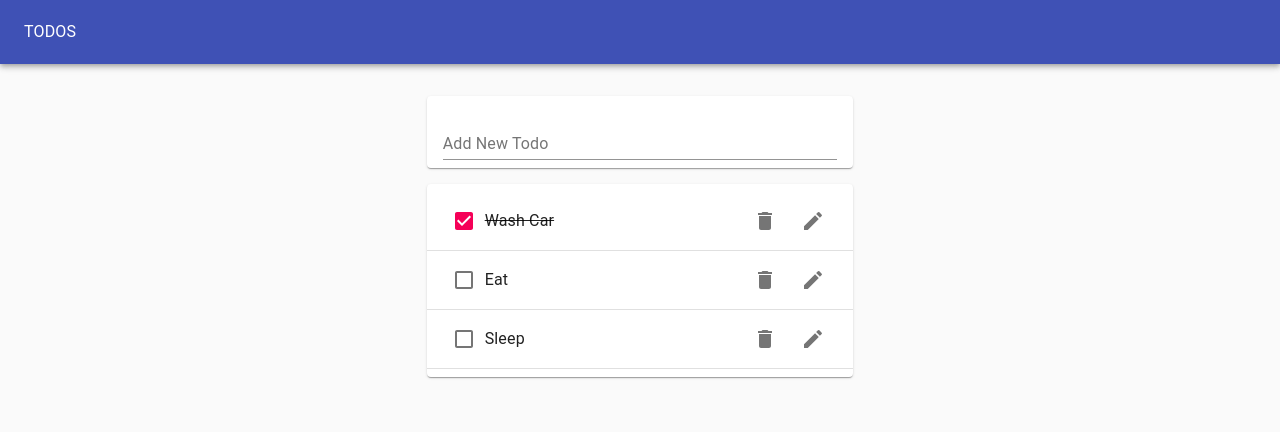
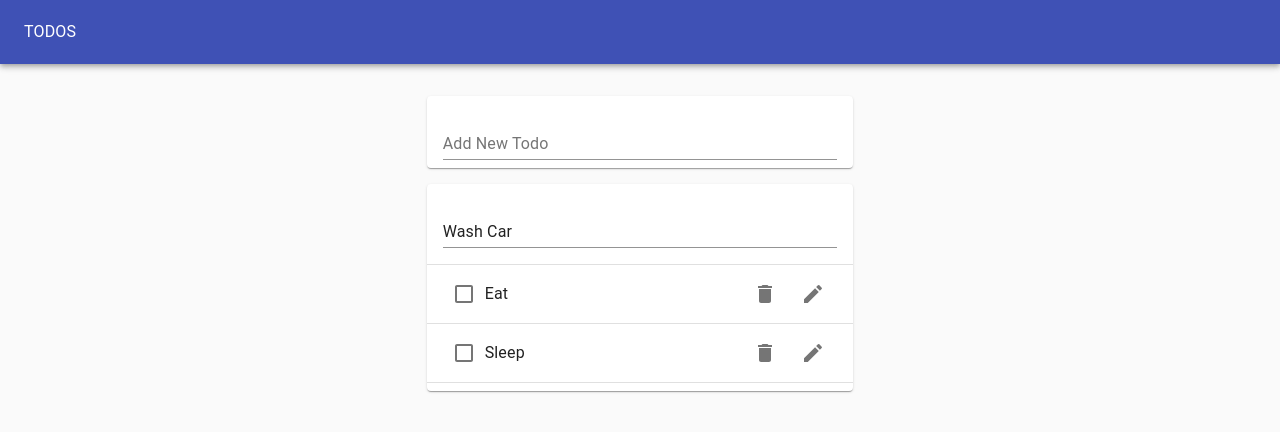
Before and after one commit to Tuaev/Material-UI-todo-list-app, a React (Create React App) app: page / in a window 1280 px wide. Both pictures are taken after a click on the button 813 px from the left and 221 px from the top of the page. Shown: the top 432 px of the page. Built offline with nearby package versions, Linux system fonts and the light colour scheme; the HTML template or start-up script is replaced by a standard one.

Commit message:
Add toggle edit functionality

```diff
--- /dev/null
+++ b/src/components/EditForm.js
@@ -0,0 +1,21 @@
+import React from 'react';
+import { TextField } from '@material-ui/core';
+import useInputState from 'src/hooks/useInputState';
+
+function EditForm({ id, task, editTodo, toggle }) {
+  const [value, handleChange, reset] = useInputState(task);
+
+  const handleSubmit = (e) => {
+    e.preventDefault();
+    editTodo(id, value);
+    reset();
+    toggle();
+  };
+  return (
+    <form onSubmit={(e) => handleSubmit(e)} style={{ width: '100%' }}>
+      <TextField margin="normal" value={value} onChange={handleChange} fullWidth />
+    </form>
+  );
+}
+
+export default EditForm;
--- a/src/components/Todo.js
+++ b/src/components/Todo.js
@@ -7,10 +7,18 @@ import {
 } from '@material-ui/core';
 import DeleteIcon from '@material-ui/icons/Delete';
 import EditIcon from '@material-ui/icons/Edit';
+import useToggleState from 'src/hooks/useToggleState';
+import EditForm from './EditForm';
 
-function Todo({ id, task, completed, removeTodo, toggleTodo }) {
+function Todo({ id, task, completed, removeTodo, toggleTodo, editTodo }) {
+  const [editState, toggle] = useToggleState(false);
+
   return (
     <ListItem>
+      {editState ? (
+        <EditForm id={id} task={task} editTodo={editTodo} toggle={toggle} />
+      ) : (
+        <>
           <Checkbox tabIndex={-1} checked={completed} onClick={() => toggleTodo(id)} />
           <ListItemText style={{ textDecoration: completed ? 'line-through' : 'none' }}>
             {task}
@@ -19,10 +27,12 @@ function Todo({ id, task, completed, removeTodo, toggleTodo }) {
             <IconButton aria-label="Delete" onClick={() => removeTodo(id)}>
               <DeleteIcon />
             </IconButton>
-        <IconButton aria-label="Edit">
+            <IconButton aria-label="Edit" onClick={toggle}>
               <EditIcon />
             </IconButton>
           </ListItemSecondaryAction>
+        </>
+      )}
     </ListItem>
   );
 }
--- a/src/components/TodoList.js
+++ b/src/components/TodoList.js
@@ -1,15 +1,8 @@
 import React from 'react';
-import {
-  List,
-  Paper,
-  Divider,
-  ListItem,
-  ListItemText,
-  Typography,
-} from '@material-ui/core';
+import { List, Paper, Divider, Typography } from '@material-ui/core';
 import Todo from './Todo';
 
-function TodoList({ todos, removeTodo, toggleTodo }) {
+function TodoList({ todos, removeTodo, toggleTodo, editTodo }) {
   if (todos.length <= 0) {
     return (
       <Paper>
@@ -29,7 +22,12 @@ function TodoList({ todos, removeTodo, toggleTodo }) {
       <List>
         {todos.map((todo) => (
           <React.Fragment key={todo.id}>
-            <Todo {...todo} removeTodo={removeTodo} toggleTodo={toggleTodo} />
+            <Todo
+              {...todo}
+              removeTodo={removeTodo}
+              toggleTodo={toggleTodo}
+              editTodo={editTodo}
+            />
             <Divider />
           </React.Fragment>
         ))}
--- /dev/null
+++ b/src/hooks/useToggleState.js
@@ -0,0 +1,11 @@
+import React, { useState } from 'react';
+
+function useToggleState(initialValue = false) {
+  const [state, setState] = useState(initialValue);
+  const toggle = () => {
+    setState(!state);
+  };
+  return [state, toggle];
+}
+
+export default useToggleState;
--- a/src/views/pages/TodoView/index.js
+++ b/src/views/pages/TodoView/index.js
@@ -17,14 +17,21 @@ function TodoApp() {
     setTodos([...todos, { id: nanoid(), task: newTodoText, completed: false }]);
   };
 
-  const removeTodo = (todoId) => {
-    const updatedTodos = todos.filter((todo) => todo.id !== todoId);
+  const removeTodo = (id) => {
+    const updatedTodos = todos.filter((todo) => todo.id !== id);
     setTodos(updatedTodos);
   };
 
-  const toggleTodo = (todoId) => {
+  const toggleTodo = (id) => {
     const updatedTodos = todos.map((todo) =>
-      todo.id === todoId ? { ...todo, completed: !todo.completed } : todo
+      todo.id === id ? { ...todo, completed: !todo.completed } : todo
+    );
+    setTodos(updatedTodos);
+  };
+
+  const editTodo = (id, newTask) => {
+    const updatedTodos = todos.map((todo) =>
+      todo.id === id ? { ...todo, task: newTask } : todo
     );
     setTodos(updatedTodos);
   };
@@ -34,7 +41,12 @@ function TodoApp() {
       <Grid container justify="center">
         <Grid item xs={11} md={8} lg={4}>
           <TodoForm addTodo={addTodo} />
-          <TodoList todos={todos} removeTodo={removeTodo} toggleTodo={toggleTodo} />
+          <TodoList
+            todos={todos}
+            removeTodo={removeTodo}
+            toggleTodo={toggleTodo}
+            editTodo={editTodo}
+          />
         </Grid>
       </Grid>
     </Page>
```
Also changed, not shown: 1 other file (tests, documents, lock files or other folders). Lines whose indentation alone changed are shown as unchanged.
